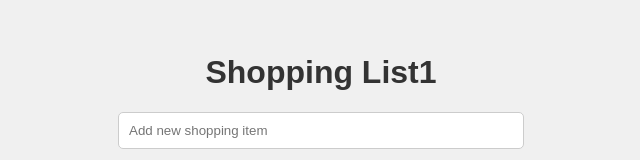
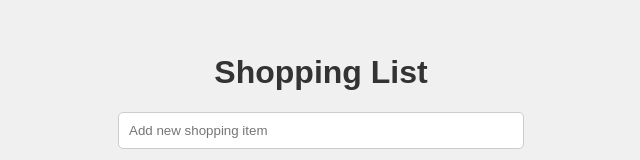
Before and after one commit to Simonkrh/infrastructure-delivery-pipeline, a website: page frontend/index.html in a window 1280 px wide. Shown: the part 231-391 px from the top of the page, without its empty margins (319-959 px from the left). Drawn offline with Linux system fonts and the light colour scheme; no server answers.

Commit message:
Update update-openstack.yaml and index.html.

```diff
--- a/frontend/index.html
+++ b/frontend/index.html
@@ -81,7 +81,7 @@
 </head>
 
 <body>
-    <h1>Shopping List1</h1>
+    <h1>Shopping List</h1>
     <input type="text" id="new-shopping-item" placeholder="Add new shopping item" />
     <button id="add-shopping-item" class="addButton">Add Shopping Item</button>
     <div id="shopping-list"></div>
```
Also changed, not shown: .github/workflows/update-openstack.yaml.
